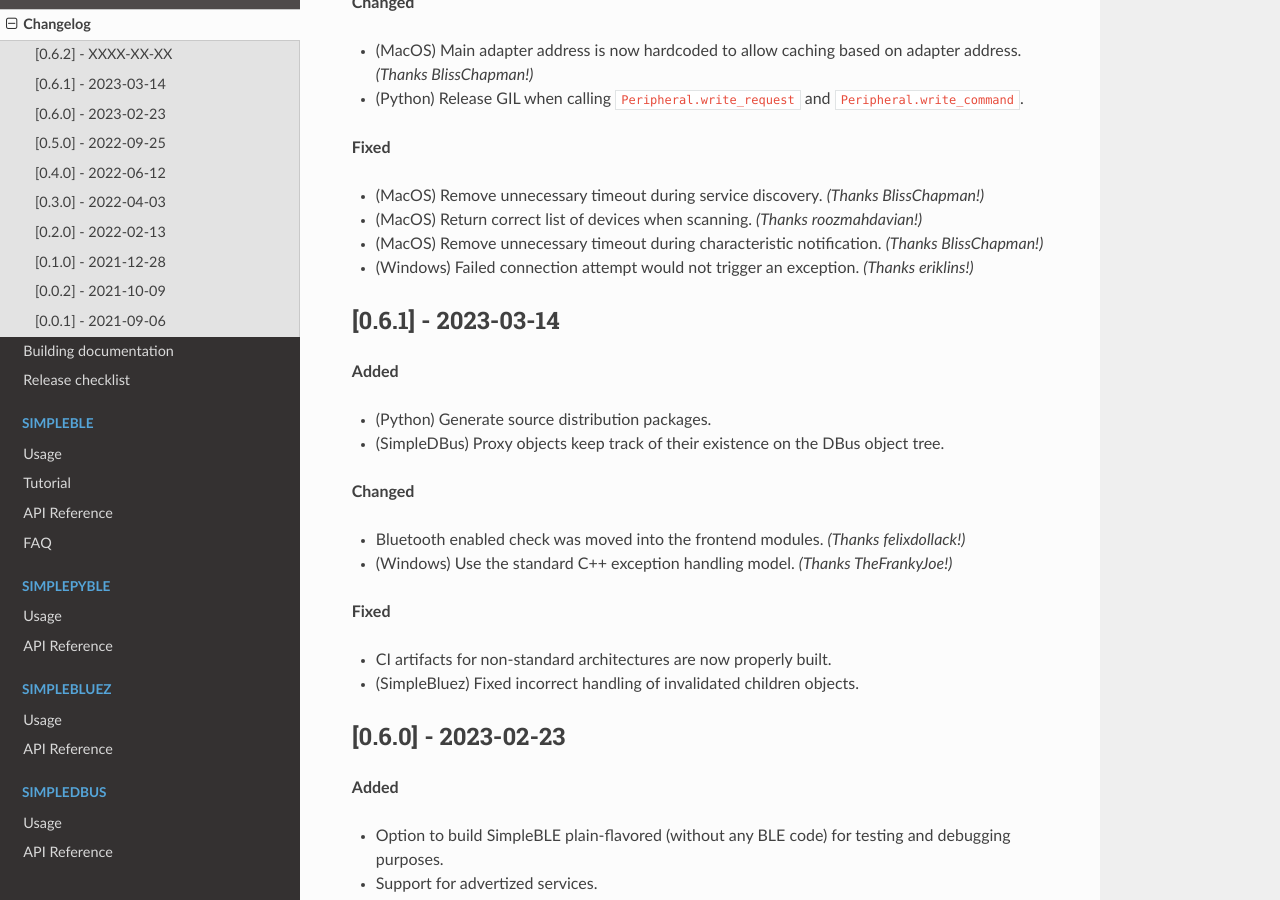
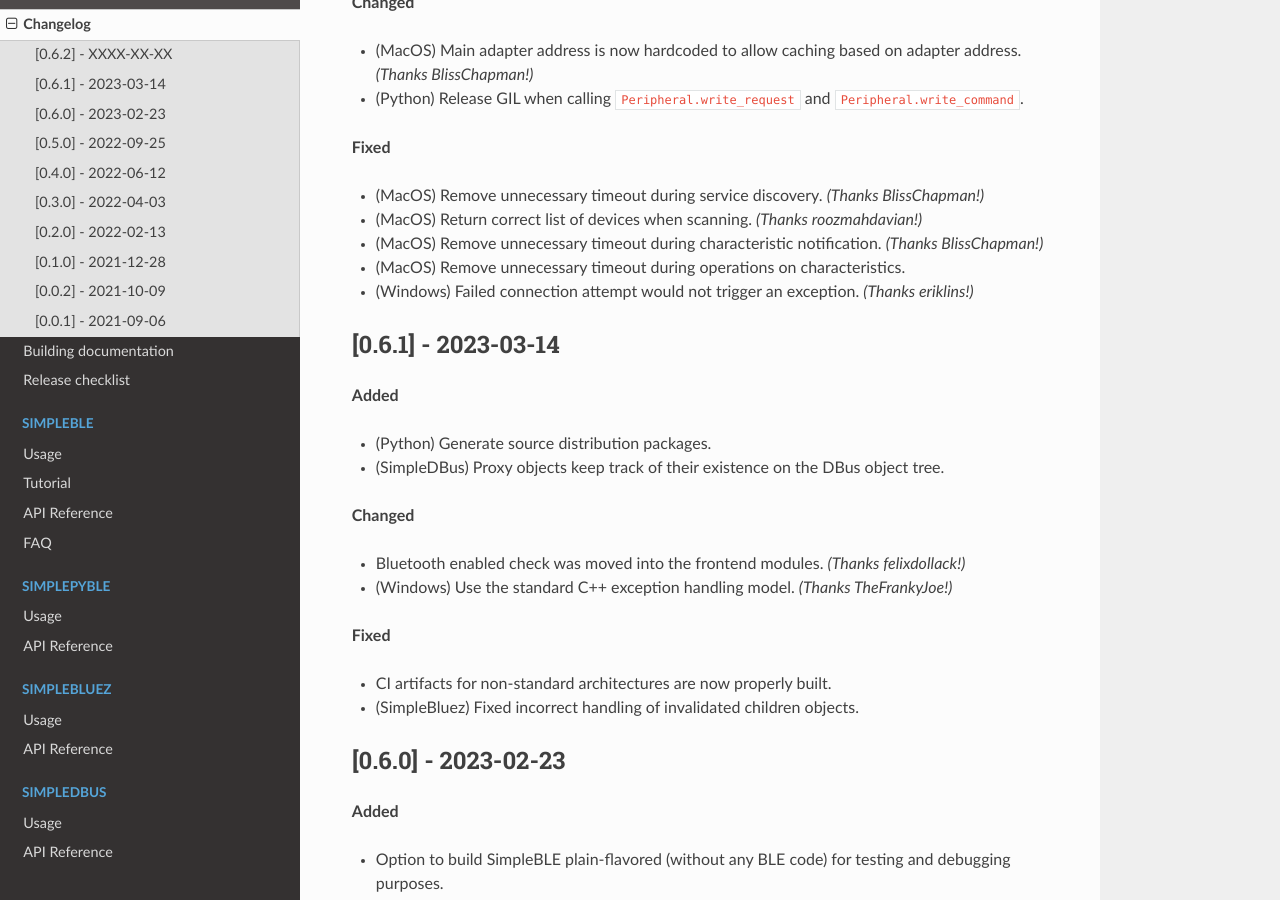
Before and after one commit to OpenBluetoothToolbox/SimpleBLE, a Sphinx documentation site: the page built from docs/changelog.rst, in a window 1280 px wide and 900 px high, scrolled down 441 px. Built offline with Sphinx 7.4.7 and the Read the Docs theme 2.0.0, drawn with Linux system fonts in a browser that asks for light colours.

Commit message:
Remove timeouts for operations and discovery

```diff
--- a/docs/changelog.rst
+++ b/docs/changelog.rst
@@ -13,7 +13,6 @@
 - Function to query the version of SimpleBLE at runtime.
 - (Python) Missing API from SimpleBLE::Characteristic.
 
-
 **Changed**
 
 - (MacOS) Main adapter address is now hardcoded to allow caching based on adapter address. *(Thanks BlissChapman!)*
@@ -24,6 +23,7 @@
 - (MacOS) Remove unnecessary timeout during service discovery. *(Thanks BlissChapman!)*
 - (MacOS) Return correct list of devices when scanning. *(Thanks roozmahdavian!)*
 - (MacOS) Remove unnecessary timeout during characteristic notification. *(Thanks BlissChapman!)*
+- (MacOS) Remove unnecessary timeout during operations on characteristics.
 - (Windows) Failed connection attempt would not trigger an exception. *(Thanks eriklins!)*
 
 
```
Also changed, not shown: 1 other file.
